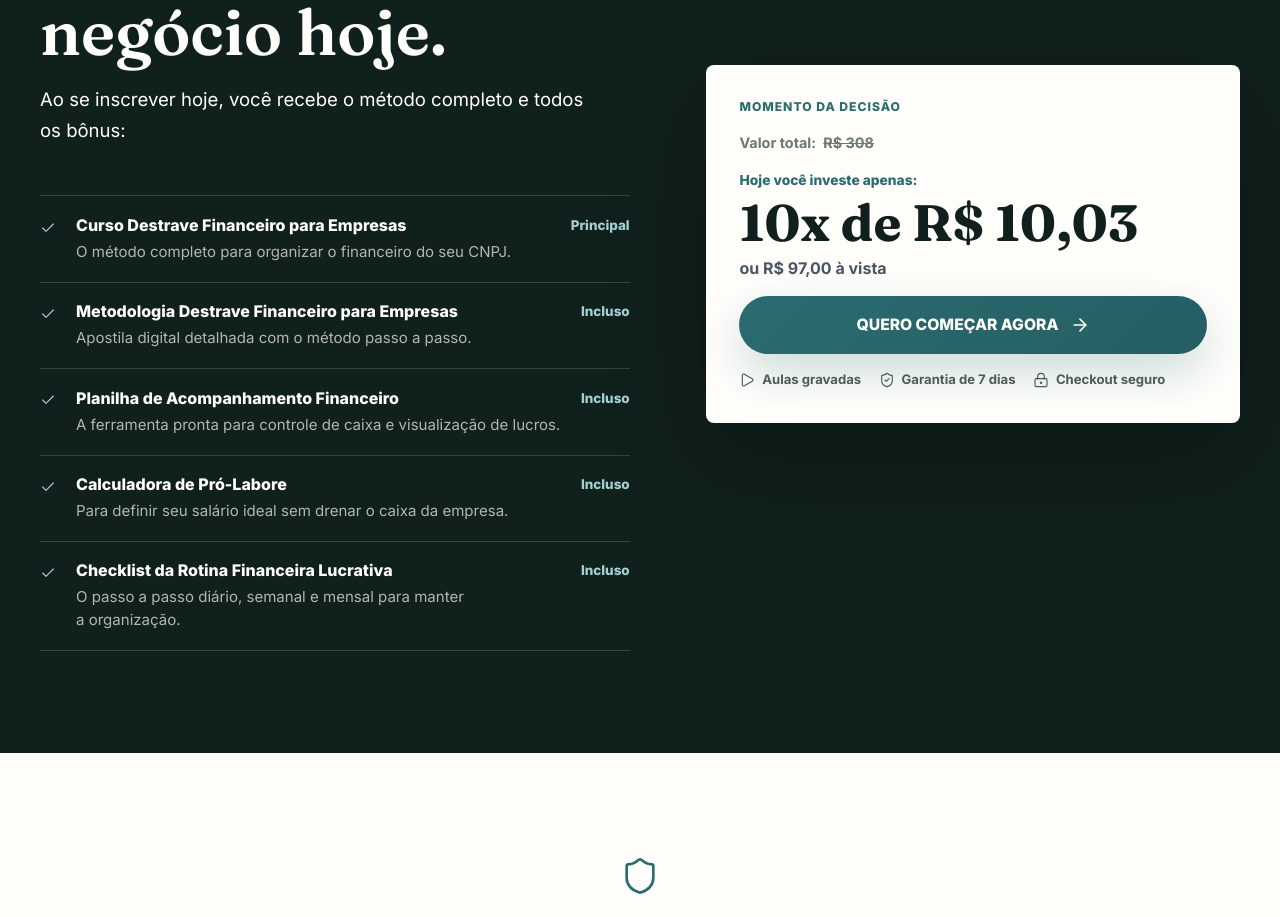
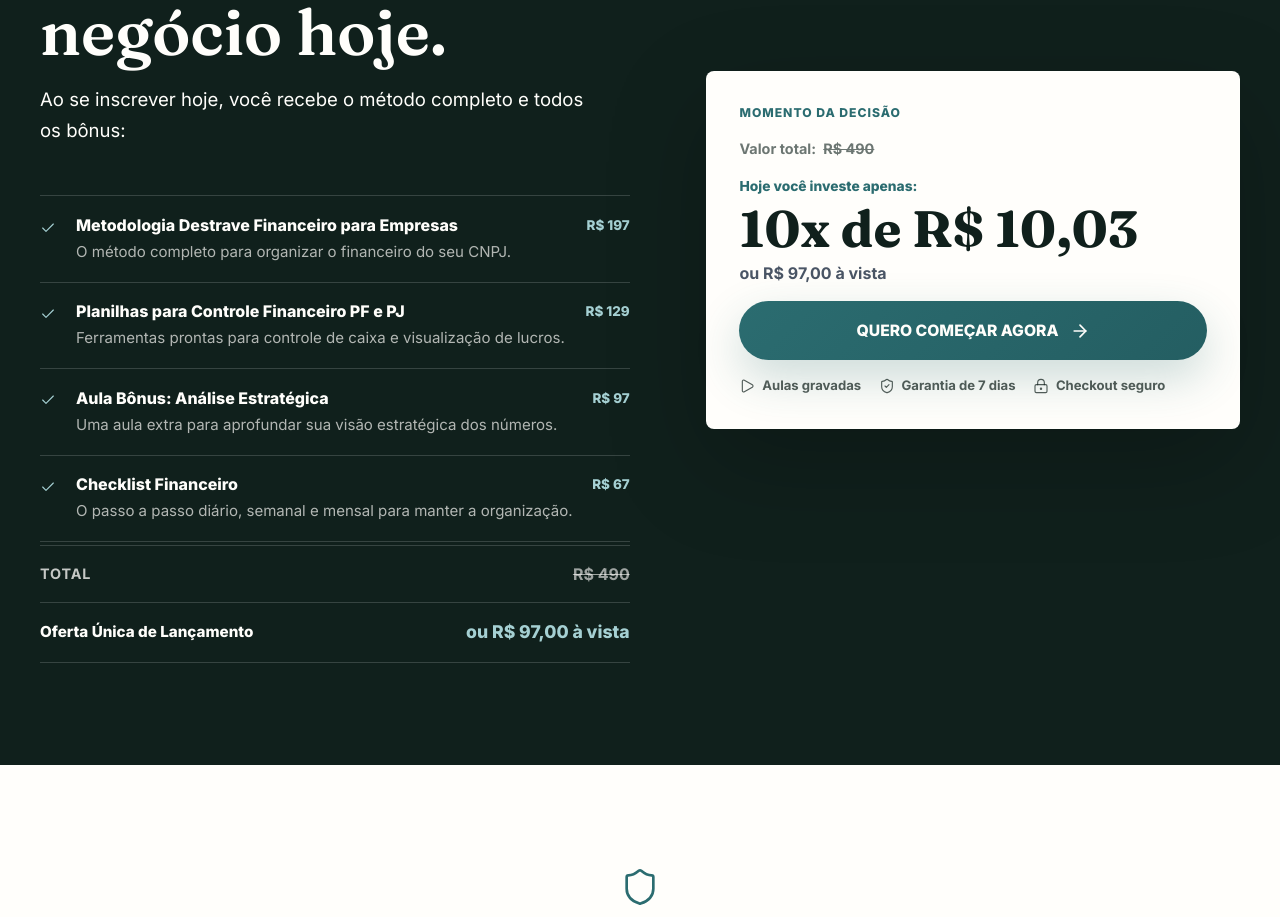
Before and after one commit to blenduca/destrave-luana-carraro, a React (Vite) app: page / in a window 1280 px wide. Shown: the part 5780-6697 px from the top of the page. Built offline with nearby package versions, Linux system fonts and the light colour scheme; no server answers.

Commit message:
feat: implement landing page layout with sections for pain points, methodology, testimonials, and offer details

```diff
--- a/src/App.tsx
+++ b/src/App.tsx
@@ -356,10 +356,18 @@ function OfferSection() {
                   <p>{item.subtitle}</p>
                 </div>
                 <div className="invoice-row-price">
-                  <span>{item.isBonus ? "Incluso" : "Principal"}</span>
+                  <span>{item.originalPrice}</span>
                 </div>
               </div>
             ))}
+            <div className="invoice-total-row">
+              <span className="invoice-total-label">Total</span>
+              <span className="invoice-total-value price-slashed-total">{offer.totalOriginalValue}</span>
+            </div>
+            <div className="invoice-launch-row">
+              <span className="invoice-launch-label">Oferta Única de Lançamento</span>
+              <span className="invoice-launch-value">{offer.cash}</span>
+            </div>
           </div>
         </Reveal>
 
--- a/src/content.ts
+++ b/src/content.ts
@@ -149,37 +149,31 @@ export const offer = {
   cta: "QUERO COMEÇAR AGORA",
   valueStack: [
     {
-      title: "Curso Destrave Financeiro para Empresas",
+      title: "Metodologia Destrave Financeiro para Empresas",
       subtitle: "O método completo para organizar o financeiro do seu CNPJ.",
       originalPrice: "R$ 197",
       isBonus: false,
     },
     {
-      title: "Metodologia Destrave Financeiro para Empresas",
-      subtitle: "Apostila digital detalhada com o método passo a passo.",
-      originalPrice: "R$ 197",
+      title: "Planilhas para Controle Financeiro PF e PJ",
+      subtitle: "Ferramentas prontas para controle de caixa e visualização de lucros.",
+      originalPrice: "R$ 129",
       isBonus: true,
     },
     {
-      title: "Planilha de Acompanhamento Financeiro",
-      subtitle: "A ferramenta pronta para controle de caixa e visualização de lucros.",
-      originalPrice: "R$ 37",
+      title: "Aula Bônus: Análise Estratégica",
+      subtitle: "Uma aula extra para aprofundar sua visão estratégica dos números.",
+      originalPrice: "R$ 97",
       isBonus: true,
     },
     {
-      title: "Calculadora de Pró-Labore",
-      subtitle: "Para definir seu salário ideal sem drenar o caixa da empresa.",
-      originalPrice: "R$ 37",
-      isBonus: true,
-    },
-    {
-      title: "Checklist da Rotina Financeira Lucrativa",
+      title: "Checklist Financeiro",
       subtitle: "O passo a passo diário, semanal e mensal para manter a organização.",
-      originalPrice: "R$ 37",
+      originalPrice: "R$ 67",
       isBonus: true,
     },
   ],
-  totalOriginalValue: "R$ 308",
+  totalOriginalValue: "R$ 490",
 };
 
 export const guarantee = {
--- a/src/styles.css
+++ b/src/styles.css
@@ -659,6 +659,52 @@ h2 {
   white-space: nowrap;
 }
 
+.invoice-total-row {
+  display: flex;
+  justify-content: space-between;
+  align-items: center;
+  border-top: 1px solid var(--line-light);
+  border-bottom: 1px solid var(--line-light);
+  padding-block: 1rem;
+  margin-top: 0.2rem;
+}
+
+.invoice-total-label {
+  color: rgba(255, 254, 251, 0.76);
+  font-size: 0.9rem;
+  font-weight: 700;
+  text-transform: uppercase;
+  letter-spacing: 0.06em;
+}
+
+.invoice-total-value {
+  color: rgba(255, 254, 251, 0.6);
+  font-size: 1rem;
+  font-weight: 700;
+}
+
+.invoice-launch-row {
+  display: flex;
+  justify-content: space-between;
+  align-items: center;
+  padding-block: 1rem;
+  border-bottom: 1px solid var(--line-light);
+}
+
+.invoice-launch-label {
+  color: var(--brand-paper);
+  font-size: 0.95rem;
+  font-weight: 800;
+}
+
+.invoice-launch-value {
+  color: var(--brand-secondary);
+  font-size: 1.1rem;
+  font-weight: 800;
+  white-space: nowrap;
+}
+
+
 .price-card {
   align-self: center;
   width: 100%;
```
